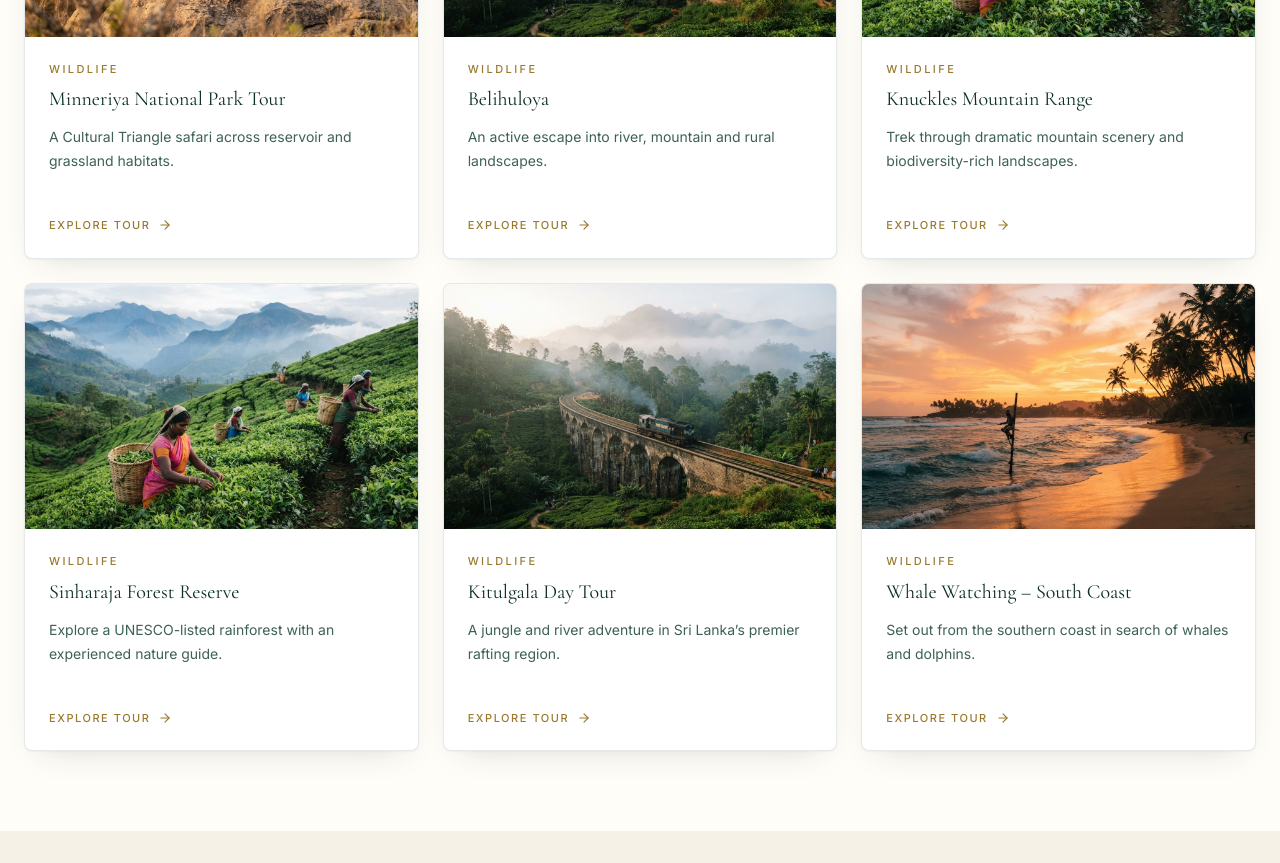
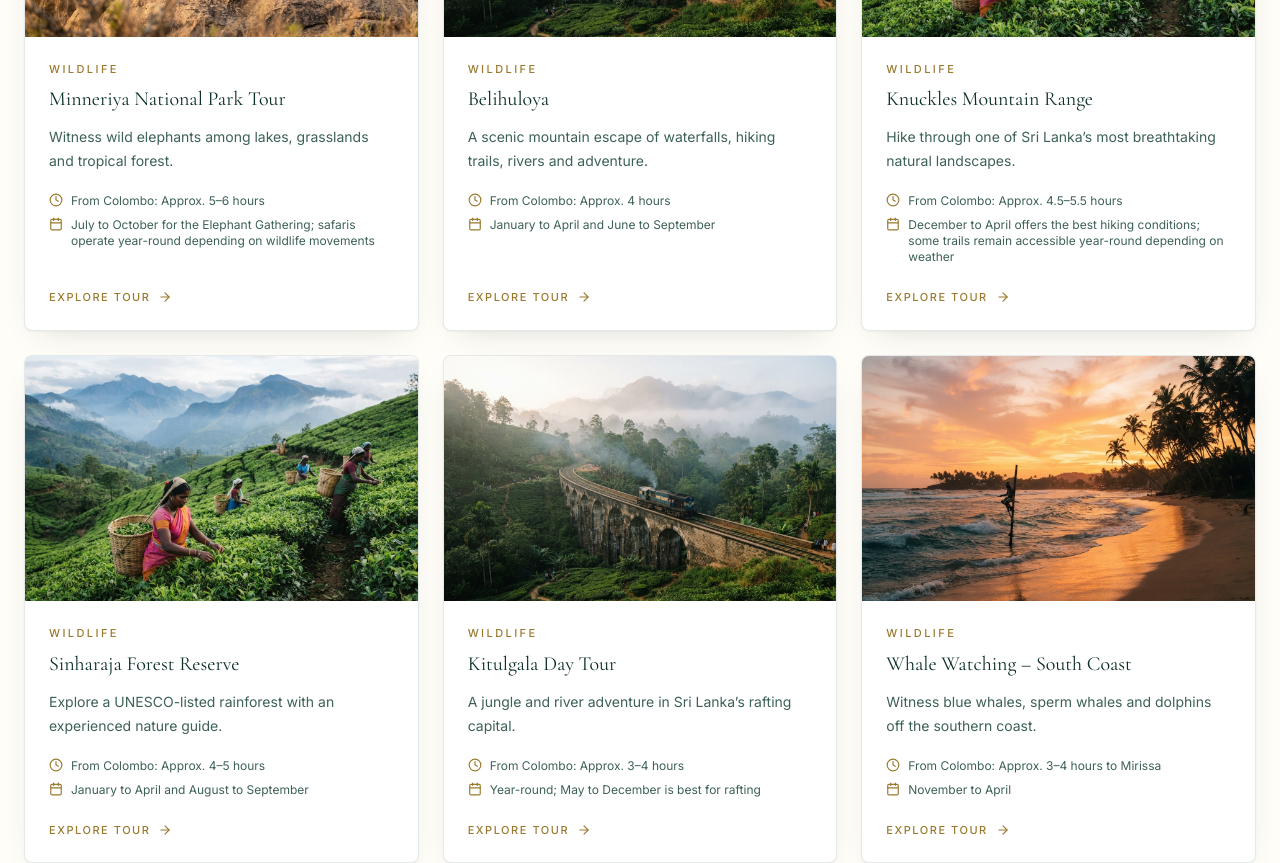
Before and after one commit to ChamodSathsara/magical_paradise_new_web, a Next.js app: page /day-tours in a window 1280 px wide. Shown: the part 3260-4123 px from the top of the page. Built offline with nearby package versions, Linux system fonts and the light colour scheme.

Commit message:
complete day toures

```diff
--- a/src/data/dayTours.ts
+++ b/src/data/dayTours.ts
@@ -19,32 +19,32 @@ export const DAY_TOURS:DayTour[]=[
   tour({slug:'kandy-by-air',title:'Kandy by Air',category:'air',shortDescription:'A scenic flight to Sri Lanka’s sacred hill capital.',description:'Connect Colombo or Negombo with Kandy for a refined cultural day journey in the central hills.',image:IMAGES.kandy,travelDuration:['Approx. 45 minutes to 1 hour by air'],whenToGo:'Year-round, especially December to April and July–August'}),
   tour({slug:'anuradhapura-by-air',title:'Anuradhapura by Air',category:'air',shortDescription:'Fly north to the ancient sacred city of Anuradhapura.',description:'A time-efficient premium journey into one of Sri Lanka’s most significant ancient capitals.',image:IMAGES.sigiriya,travelDuration:['Approx. 1 hour by air from Colombo'],whenToGo:'May to September'}),
   tour({slug:'yala-game-drive',title:'Yala National Park Game Drive Tour',category:'wildlife',shortDescription:'Search for leopards, elephants and other wildlife across Yala’s varied landscapes.',description:'A guided game drive through habitats associated with leopards, elephants, sloth bears and rich birdlife.',image:IMAGES.yala,travelDuration:['From Colombo: Approx. 5–6 hours','From Negombo: Approx. 6 hours','From South Coast: Approx. 2–4 hours depending on location'],whenToGo:'February to July',thingsToDo:['Guided game drive','Wildlife observation','Landscape and nature photography']}),
-  tour({slug:'wilpattu-national-park',title:'Wilpattu National Park Tour',category:'wildlife',shortDescription:'Explore Sri Lanka’s vast northwestern wilderness and natural villu lakes.',description:'A safari journey into Wilpattu’s forest, open habitat and natural lakes.',image:IMAGES.yala,departureAreas:['Negombo and selected northern or west-coast stays']}),
-  tour({slug:'udawalawe-national-park',title:'Udawalawe National Park Tour',category:'wildlife',shortDescription:'A wildlife day focused on open landscapes and elephant country.',description:'Travel into Udawalawe for a guided safari through one of the island’s best-known elephant habitats.',image:IMAGES.yala}),
-  tour({slug:'minneriya-national-park',title:'Minneriya National Park Tour',category:'wildlife',shortDescription:'A Cultural Triangle safari across reservoir and grassland habitats.',description:'A nature-focused day tour through Minneriya National Park with seasonal wildlife viewing.',image:IMAGES.yala}),
-  tour({slug:'belihuloya-day-tour',title:'Belihuloya',category:'wildlife',shortDescription:'An active escape into river, mountain and rural landscapes.',description:'A nature and adventure day in Belihuloya with activities suited to prepared participants.',image:IMAGES.ella,notes:['Wear comfortable clothing','Bring extra clothes for water activities','Activities may not be suitable for guests with back, neck, joint or muscular issues','Not recommended during pregnancy or for guests with limited mobility','Some activities may not be suitable for children under 10']}),
-  tour({slug:'knuckles-mountain-range',title:'Knuckles Mountain Range',category:'wildlife',shortDescription:'Trek through dramatic mountain scenery and biodiversity-rich landscapes.',description:'A guided mountain escape into the ridges, forests and rural scenery of the Knuckles region.',image:IMAGES.teaCountry}),
-  tour({slug:'sinharaja-rainforest',title:'Sinharaja Forest Reserve',category:'wildlife',shortDescription:'Explore a UNESCO-listed rainforest with an experienced nature guide.',description:'A practical, guided rainforest experience focused on endemic species, birdlife and biodiversity.',image:IMAGES.teaCountry,thingsToDo:['Guided rainforest trekking','Endemic species identification','Bird, butterfly and wildlife encounters','Sinhagala rock viewpoint','Lunch','Village trek where applicable'],notes:['Expect leeches in wet conditions','Leech socks are recommended','Travel with an experienced guide','Carry water, a rainproof jacket, binoculars, camera and snacks']}),
-  tour({slug:'kitulgala-day-tour',title:'Kitulgala Day Tour',category:'wildlife',shortDescription:'A jungle and river adventure in Sri Lanka’s premier rafting region.',description:'A high-energy nature escape centred on Kitulgala’s river and rainforest surroundings.',image:IMAGES.ella}),
-  tour({slug:'south-coast-whale-watching',title:'Whale Watching – South Coast',category:'wildlife',shortDescription:'Set out from the southern coast in search of whales and dolphins.',description:'A seasonal marine wildlife experience operated from Sri Lanka’s south coast.',image:IMAGES.mirissa}),
+  tour({slug:'wilpattu-national-park',title:'Wilpattu National Park Tour',category:'wildlife',shortDescription:'Explore natural lakes and untouched wilderness on a quieter safari.',description:'Known for its natural lakes and untouched wilderness, Wilpattu offers a quieter and more exclusive safari experience.',image:IMAGES.yala,travelDuration:['From Colombo: Approx. 4–5 hours','From Negombo: Approx. 3.5–4.5 hours','From South Coast: Approx. 6–7 hours'],whenToGo:'February to October'}),
+  tour({slug:'udawalawe-national-park',title:'Udawalawe National Park Tour',category:'wildlife',shortDescription:'See large elephant herds across open grassland terrain.',description:'Famous for large elephant herds and excellent safari experiences in open grassland terrain.',image:IMAGES.yala,travelDuration:['From Colombo: Approx. 4–5 hours','From Negombo: Approx. 5 hours','From South Coast: Approx. 2–3 hours'],whenToGo:'Year-round'}),
+  tour({slug:'minneriya-national-park',title:'Minneriya National Park Tour',category:'wildlife',shortDescription:'Witness wild elephants among lakes, grasslands and tropical forest.',description:'Famous for the spectacular gathering of wild elephants, Minneriya offers one of Asia’s great wildlife experiences among lakes, grasslands and tropical forests.',image:IMAGES.yala,travelDuration:['From Colombo: Approx. 5–6 hours','From Negombo: Approx. 5–6 hours','From Kandy: Approx. 3 hours'],whenToGo:'July to October for the Elephant Gathering; safaris operate year-round depending on wildlife movements'}),
+  tour({slug:'belihuloya-day-tour',title:'Belihuloya',category:'wildlife',shortDescription:'A scenic mountain escape of waterfalls, hiking trails, rivers and adventure.',description:'A scenic mountain escape known for waterfalls, hiking trails, rivers and adventure activities.',image:IMAGES.ella,travelDuration:['From Colombo: Approx. 4 hours','From Negombo: Approx. 5 hours','From South Coast: Approx. 3–4 hours'],whenToGo:'January to April and June to September',notes:['Wear comfortable clothing and bring extra clothes for water activities','Guests with back, neck, joint or muscular problems should reconsider participation','Pregnant guests and travellers with limited mobility should avoid the activities','Not advisable for children under 10; every child must be accompanied by an adult']}),
+  tour({slug:'knuckles-mountain-range',title:'Knuckles Mountain Range',category:'wildlife',shortDescription:'Hike through one of Sri Lanka’s most breathtaking natural landscapes.',description:'A UNESCO-listed conservation forest offering guided hikes through dramatic mountain scenery and biodiverse landscapes.',image:IMAGES.teaCountry,travelDuration:['From Colombo: Approx. 4.5–5.5 hours','From Negombo: Approx. 4.5–5.5 hours','From Kandy: Approx. 1.5–2 hours','Hike duration: typically 3–7 hours depending on trail and fitness'],whenToGo:'December to April offers the best hiking conditions; some trails remain accessible year-round depending on weather'}),
+  tour({slug:'sinharaja-rainforest',title:'Sinharaja Forest Reserve',category:'wildlife',shortDescription:'Explore a UNESCO-listed rainforest with an experienced nature guide.',description:'A UNESCO-listed tropical rainforest rich in endemic wildlife, birdlife and biodiversity.',image:IMAGES.teaCountry,travelDuration:['From Colombo: Approx. 4–5 hours','From Negombo: Approx. 5–6 hours','From South Coast: Approx. 2–3 hours'],whenToGo:'January to April and August to September',thingsToDo:['Guided rainforest trekking','Endemic species identification','Bird, butterfly and wildlife encounters','Sinhagala rock viewpoint','Lunch at a recommended restaurant','Afternoon village trek bordering the rainforest'],notes:['Expect leeches; leech socks are available at entrance offices','Carry salt as an additional precaution','An experienced English-speaking guide is advisable','Three park entrances offer different experiences','Carry water, a rainproof jacket, binoculars, camera and snacks']}),
+  tour({slug:'kitulgala-day-tour',title:'Kitulgala Day Tour',category:'wildlife',shortDescription:'A jungle and river adventure in Sri Lanka’s rafting capital.',description:'Sri Lanka’s adventure capital, famous for white-water rafting, rainforest trails and river experiences.',image:IMAGES.ella,travelDuration:['From Colombo: Approx. 3–4 hours','From Negombo: Approx. 4 hours'],whenToGo:'Year-round; May to December is best for rafting',thingsToDo:['White-water rafting in Kitulgala','Birdwatching','Sri Lankan rice and curry lunch']}),
+  tour({slug:'south-coast-whale-watching',title:'Whale Watching – South Coast',category:'wildlife',shortDescription:'Witness blue whales, sperm whales and dolphins off the southern coast.',description:'Witness blue whales, sperm whales and dolphins in the warm waters off Sri Lanka’s southern coastline.',image:IMAGES.mirissa,travelDuration:['From Colombo: Approx. 3–4 hours to Mirissa','From Negombo: Approx. 4–5 hours','From South Coast: Close proximity depending on stay location'],whenToGo:'November to April'}),
   tour({slug:'negombo-lagoon-boat',title:'Lagoon Boat Experience',category:'negombo',shortDescription:'Discover Negombo’s lagoon, waterways and waterside life by boat.',description:'A relaxed journey through the lagoon environment and local coastal scenery.',image:IMAGES.mirissa,travelDuration:['2–3 hours'],whenToGo:'Early morning or sunset hours throughout the year'}),
-  tour({slug:'negombo-fish-market',title:'Fish Market Experience',category:'negombo',shortDescription:'See the energy and daily rhythm of Negombo’s fishing community.',description:'An early local-life experience focused on the working fish market and coastal livelihoods.',image:IMAGES.culinary}),
-  tour({slug:'negombo-dutch-canal',title:'Dutch Canal Tour',category:'negombo',shortDescription:'Follow Negombo’s historic canal through neighbourhoods and waterside scenery.',description:'A compact heritage and local-life experience along the Dutch Canal.',image:IMAGES.mirissa}),
-  tour({slug:'st-marys-church',title:'St. Mary’s Church',category:'negombo',shortDescription:'Visit one of Negombo’s prominent landmarks and learn about its Catholic heritage.',description:'A cultural stop introducing the city’s church architecture and living faith traditions.',image:IMAGES.galle}),
-  tour({slug:'negombo-sunset-beach',title:'Sunset Beach Experience',category:'negombo',shortDescription:'End the day beside Negombo’s broad west-coast beach.',description:'A relaxed coastal experience timed around the colors and atmosphere of sunset.',image:IMAGES.mirissa}),
-  tour({slug:'colombo-jeep-city-tour',title:'Colombo City Tour by Jeep',category:'colombo',shortDescription:'Explore contrasting neighbourhoods and landmarks from a distinctive city vehicle.',description:'A guided urban day experience connecting Colombo’s heritage, streets and contemporary character.',image:IMAGES.galle}),
-  tour({slug:'colombo-street-food',title:'Colombo Street Food Experience',category:'colombo',shortDescription:'Taste the capital through popular snacks and local flavours.',description:'A hosted food journey through Colombo’s everyday culinary culture.',image:IMAGES.culinary}),
-  tour({slug:'tuk-tuk-sunset-tour',title:'Tuk Tuk Sunset Tour',category:'colombo',shortDescription:'See Colombo’s seaside and city streets as evening begins.',description:'A lively tuk-tuk experience through the capital, finishing around sunset.',image:IMAGES.galle}),
-  tour({slug:'colombo-city-walk',title:'Colombo City Walk',category:'colombo',shortDescription:'Explore Colombo’s architecture, markets and street life on foot.',description:'A guided walking experience introducing the city at a human pace.',image:IMAGES.galle}),
-  tour({slug:'kandy-day-tour',title:'Kandy',category:'culture',shortDescription:'Discover the sacred hill capital and its cultural landmarks.',description:'A cultural day centred on Kandy’s living heritage and hill-country setting.',image:IMAGES.kandy}),
-  tour({slug:'sigiriya-day-tour',title:'Sigiriya',category:'culture',shortDescription:'Climb the legendary rock fortress and explore its ancient setting.',description:'A heritage day focused on Sigiriya’s rock citadel, gardens and surrounding Cultural Triangle.',image:IMAGES.sigiriya}),
-  tour({slug:'dambulla-cave-temple',title:'Dambulla Cave Temple',category:'culture',shortDescription:'Explore the remarkable painted cave temples of Dambulla.',description:'A sacred heritage visit through caves filled with Buddhist art and sculpture.',image:IMAGES.kandy}),
-  tour({slug:'anuradhapura-day-tour',title:'Anuradhapura',category:'culture',shortDescription:'Journey through the monumental remains of Sri Lanka’s ancient sacred capital.',description:'A day among stupas, monasteries, reservoirs and living places of devotion.',image:IMAGES.sigiriya}),
-  tour({slug:'polonnaruwa-day-tour',title:'Polonnaruwa',category:'culture',shortDescription:'Explore royal ruins and monumental stone sculpture in the medieval capital.',description:'A cultural day through Polonnaruwa’s preserved archaeological landscape.',image:IMAGES.sigiriya}),
-  tour({slug:'kalpitiya-day-tour',title:'Kalpitiya',category:'coast',shortDescription:'A northwest coastal escape of lagoons and marine experiences.',description:'Discover Kalpitiya’s distinctive peninsula and water-focused landscapes.',image:IMAGES.mirissa}),
-  tour({slug:'galle-bentota-day-tour',title:'Galle Fort & Bentota Day Tour',category:'coast',shortDescription:'Pair a UNESCO-listed fort with a relaxed southwest-coast escape.',description:'A coastal day combining Galle’s historic streets with Bentota’s beach and river setting.',image:IMAGES.galle}),
-  tour({slug:'mirissa-day-tour',title:'Mirissa',category:'coast',shortDescription:'Experience the southern coast’s beach atmosphere and marine character.',description:'A relaxed day around Mirissa’s crescent coast and nearby southern experiences.',image:IMAGES.mirissa}),
-  tour({slug:'hikkaduwa-day-tour',title:'Hikkaduwa',category:'coast',shortDescription:'A lively south-coast day of beach and marine experiences.',description:'Discover Hikkaduwa’s coastal setting as part of a carefully planned day journey.',image:IMAGES.mirissa}),
+  tour({slug:'negombo-fish-market',title:'Fish Market Experience',category:'negombo',shortDescription:'See the energy and daily rhythm of Negombo’s fishing community.',description:'Witness Sri Lanka’s traditional fishing industry and bustling local seafood trade.',image:IMAGES.culinary,travelDuration:['1–2 hours'],whenToGo:'Early morning for the best experience'}),
+  tour({slug:'negombo-dutch-canal',title:'Dutch Canal Tour',category:'negombo',shortDescription:'Follow Negombo’s historic canal through neighbourhoods and waterside scenery.',description:'Discover remnants of Sri Lanka’s colonial era through scenic canal-side experiences.',image:IMAGES.mirissa,travelDuration:['1–2 hours'],whenToGo:'Morning or evening'}),
+  tour({slug:'st-marys-church',title:'St. Mary’s Church',category:'negombo',shortDescription:'Visit one of Negombo’s prominent landmarks and learn about its Catholic heritage.',description:'One of Sri Lanka’s largest cathedrals, admired for its impressive architecture and religious heritage.',image:IMAGES.galle,travelDuration:['30 minutes–1 hour'],whenToGo:'Year-round'}),
+  tour({slug:'negombo-sunset-beach',title:'Sunset Beach Experience',category:'negombo',shortDescription:'End the day beside Negombo’s broad west-coast beach.',description:'Relax along Negombo’s golden coastline while enjoying sunset views over the Indian Ocean.',image:IMAGES.mirissa,travelDuration:['2–3 hours'],whenToGo:'Late afternoon to sunset'}),
+  tour({slug:'colombo-jeep-city-tour',title:'Colombo City Tour by Jeep',category:'colombo',shortDescription:'Explore contrasting neighbourhoods and landmarks from a distinctive city vehicle.',description:'Explore Colombo’s hidden streets, landmarks and urban culture through a unique open-jeep experience.',image:IMAGES.galle,travelDuration:['3–4 hours'],whenToGo:'Morning or sunset hours'}),
+  tour({slug:'colombo-street-food',title:'Colombo Street Food Experience',category:'colombo',shortDescription:'Taste the capital through popular snacks and local flavours.',description:'Taste authentic Sri Lankan flavours through Colombo’s lively local food culture.',image:IMAGES.culinary,travelDuration:['2–3 hours'],whenToGo:'Evenings are ideal'}),
+  tour({slug:'tuk-tuk-sunset-tour',title:'Tuk Tuk Sunset Tour',category:'colombo',shortDescription:'See Colombo’s seaside and city streets as evening begins.',description:'Discover Colombo’s city lights, coastline and local atmosphere in a classic Sri Lankan tuk tuk.',image:IMAGES.galle,travelDuration:['2–3 hours'],whenToGo:'Late afternoon to evening'}),
+  tour({slug:'colombo-city-walk',title:'Colombo City Walk',category:'colombo',shortDescription:'Explore Colombo’s architecture, markets and street life on foot.',description:'A guided walking experience through Colombo’s colonial streets, cultural landmarks and hidden gems.',image:IMAGES.galle,travelDuration:['2–3 hours'],whenToGo:'Morning or evening'}),
+  tour({slug:'kandy-day-tour',title:'Kandy',category:'culture',shortDescription:'Discover the sacred hill capital and its cultural landmarks.',description:'Sri Lanka’s cultural capital, home to the Temple of the Tooth Relic, scenic lake views, colonial charm, traditional dance and vibrant markets.',image:IMAGES.kandy,travelDuration:['From Colombo: Approx. 3.5 hours','From Negombo: Approx. 3.5 hours','From South Coast: Approx. 5.5–6.5 hours'],whenToGo:'Year-round; best weather from December to April',nearbyExperiences:['Temple of the Tooth Relic','Peradeniya Botanical Gardens','Tea factories','Spice gardens','Ambuluwawa Tower','Gem museums']}),
+  tour({slug:'sigiriya-day-tour',title:'Sigiriya',category:'culture',shortDescription:'Climb the legendary rock fortress and explore its ancient setting.',description:'An iconic UNESCO World Heritage Site surrounded by jungle landscapes, village life and archaeological wonders.',image:IMAGES.sigiriya,travelDuration:['From Colombo: Approx. 4.5–5 hours','From Negombo: Approx. 4 hours'],whenToGo:'January to August for clearer climbing conditions',nearbyExperiences:['Pidurangala Rock','Village safari experiences','Minneriya safari','Dambulla Cave Temple','Cycling tours','Authentic cooking experiences']}),
+  tour({slug:'dambulla-cave-temple',title:'Dambulla Cave Temple',category:'culture',shortDescription:'Explore the remarkable painted cave temples of Dambulla.',description:'A remarkable cave temple complex featuring ancient Buddhist murals, statues and centuries-old rock shrines.',image:IMAGES.kandy,travelDuration:['From Colombo: Approx. 4 hours','From Negombo: Approx. 3.5 hours'],whenToGo:'Year-round; morning or late afternoon visits are recommended',nearbyExperiences:['Sigiriya Rock Fortress','Spice gardens','Village tours','Minneriya safaris','Local craft workshops']}),
+  tour({slug:'anuradhapura-day-tour',title:'Anuradhapura',category:'culture',shortDescription:'Journey through the monumental remains of Sri Lanka’s ancient sacred capital.',description:'Sri Lanka’s first ancient kingdom, filled with sacred temples, dagobas, monasteries and centuries of Buddhist heritage.',image:IMAGES.sigiriya,travelDuration:['From Colombo: Approx. 4.5–5 hours','From Negombo: Approx. 4 hours'],whenToGo:'May to September for drier weather',nearbyExperiences:['Mihintale','Wilpattu safaris','Cycling among the ruins','Spiritual temple visits']}),
+  tour({slug:'polonnaruwa-day-tour',title:'Polonnaruwa',category:'culture',shortDescription:'Explore royal ruins and monumental stone sculpture in the medieval capital.',description:'An ancient medieval kingdom showcasing impressive ruins, royal palaces, stone carvings and archaeological treasures.',image:IMAGES.sigiriya,travelDuration:['From Colombo: Approx. 5.5 hours','From Negombo: Approx. 5 hours'],whenToGo:'May to September for dry weather and comfortable sightseeing',nearbyExperiences:['Minneriya safaris','Sigiriya excursions','Cycling tours','Local village experiences']}),
+  tour({slug:'kalpitiya-day-tour',title:'Kalpitiya',category:'coast',shortDescription:'A northwest coastal escape of lagoons and marine experiences.',description:'A coastal paradise known for dolphin watching, kite surfing, sandbanks and peaceful lagoon landscapes.',image:IMAGES.mirissa,travelDuration:['From Colombo: Approx. 4 hours','From Negombo: Approx. 3 hours'],whenToGo:'May to October for marine activities and calm seas',nearbyExperiences:['Dolphin watching','Kite surfing','Lagoon boat rides','Dutch Bay visits','Seafood experiences']}),
+  tour({slug:'galle-bentota-day-tour',title:'Galle Fort & Bentota Day Tour',category:'coast',shortDescription:'Pair a UNESCO-listed fort with a relaxed southwest-coast escape.',description:'A scenic southern escape combining golden beaches, colonial heritage, river adventures and seaside charm.',image:IMAGES.galle,travelDuration:['From Colombo: Approx. 2–3 hours','From Negombo: Approx. 3.5 hours'],whenToGo:'November to April along the southwest coast',nearbyExperiences:['Madu River safari','Turtle hatcheries','Water sports','Beach dining','Stilt fishing','Galle Fort shopping']}),
+  tour({slug:'mirissa-day-tour',title:'Mirissa',category:'coast',shortDescription:'Experience the southern coast’s beach atmosphere and marine character.',description:'A laid-back beach destination famous for whale watching, tropical beaches, nightlife and oceanfront relaxation.',image:IMAGES.mirissa,travelDuration:['From Colombo: Approx. 3.5–4 hours','From Negombo: Approx. 4.5 hours'],whenToGo:'November to April for beach and whale-watching activities',nearbyExperiences:['Whale watching','Surfing','Coconut Tree Hill','Snorkelling','Beach cafés']}),
+  tour({slug:'hikkaduwa-day-tour',title:'Hikkaduwa',category:'coast',shortDescription:'A lively south-coast day of beach and marine experiences.',description:'A vibrant beach town popular for surfing, snorkelling, nightlife, coral reefs and relaxed coastal energy.',image:IMAGES.mirissa,travelDuration:['From Colombo: Approx. 2.5 hours','From Negombo: Approx. 3.5 hours'],whenToGo:'November to April for beach activities and diving',nearbyExperiences:['Coral reef snorkelling','Turtle spotting','Surfing lessons','Beach bars','River safaris']}),
   tour({slug:'hot-air-ballooning-day-tour',title:'Hot Air Ballooning Ride Day Tour',category:'signature',shortDescription:'Float above the Cultural Triangle and celebrate with a champagne breakfast.',description:'A seasonal early-morning flight over the countryside around Sigiriya and Dambulla.',image:IMAGES.sigiriya,whenToGo:'November to April',thingsToDo:['Countryside views','Hot air balloon ride','Champagne breakfast'],nearbyExperiences:['Sigiriya Rock Fortress','Village tours','Safaris','Cultural heritage excursions']}),
   tour({slug:'geoffrey-bawa-trail',title:'Geoffrey Bawa Architectural Trail Day Tours',category:'signature',shortDescription:'Follow a considered trail through architecture, gardens, galleries and coast.',description:'An architecture-focused journey available from Colombo, Bentota or southern coastal areas.',image:IMAGES.hotel,whenToGo:'Year-round',thingsToDo:['Lunuganga Estate – Bentota','Paradise Road Gallery Café – Colombo','Parliament Building – Colombo','Boutique hotels','Art galleries','Coastal sightseeing'],departureAreas:['Colombo','Bentota','Southern Coast areas']}),
   tour({slug:'little-england-nuwara-eliya',title:'Little England Tour – Nuwara Eliya',category:'signature',shortDescription:'A highland day of waterfalls, tea, heritage and cool-country scenery.',description:'Travel into Nuwara Eliya for a day shaped by tea country and colonial-era landmarks.',image:IMAGES.teaCountry,travelDuration:['From Colombo: Approx. 5.5 hrs','From Negombo: Approx. 5 hrs'],whenToGo:'January to April',thingsToDo:['Ramboda Waterfalls','Tea tasting','Seetha Amman Temple','Nuwara Eliya Post Office'],nearbyExperiences:['Tea factory visits','Gregory Lake','Hakgala Gardens','Train journeys','High tea experiences']}),
```
